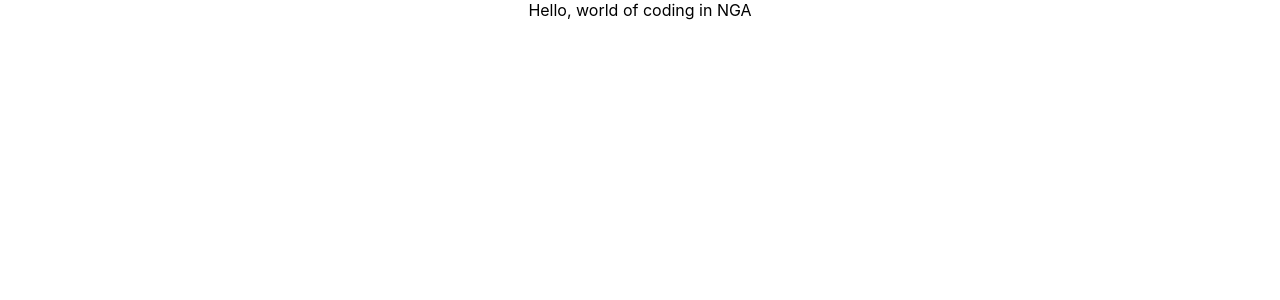
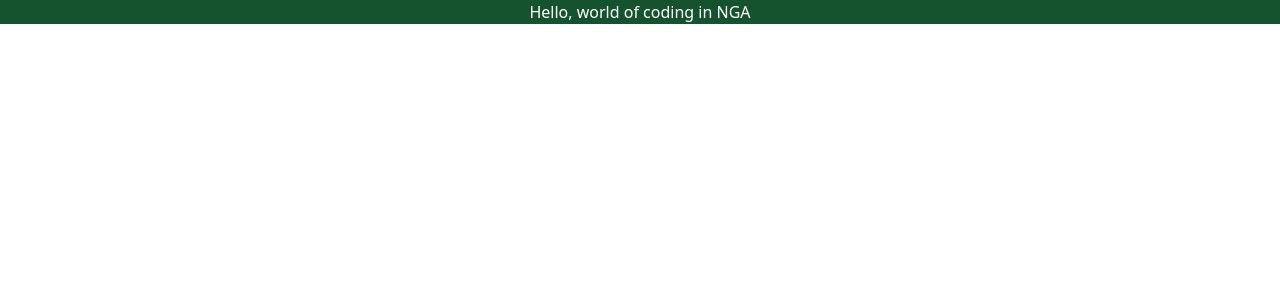
Before and after one commit to michado2019/react-admin-app, a React (Create React App) app: page / in a window 1280 px wide. Shown: the top 300 px of the page. Built offline with nearby package versions, Linux system fonts and the light colour scheme.

Commit message:
committed

```diff
--- a/package.json
+++ b/package.json
@@ -45,6 +45,9 @@
     ]
   },
   "devDependencies": {
-    "gh-pages": "^4.0.0"
+    "autoprefixer": "^10.4.8",
+    "gh-pages": "^4.0.0",
+    "postcss": "^8.4.16",
+    "tailwindcss": "^3.1.8"
   }
 }
--- /dev/null
+++ b/postcss.config.js
@@ -0,0 +1,6 @@
+module.exports = {
+  plugins: {
+    tailwindcss: {},
+    autoprefixer: {},
+  },
+}
--- a/src/index.css
+++ b/src/index.css
@@ -1,13 +1,8 @@
-body {
-  margin: 0;
-  font-family: -apple-system, BlinkMacSystemFont, 'Segoe UI', 'Roboto', 'Oxygen',
-    'Ubuntu', 'Cantarell', 'Fira Sans', 'Droid Sans', 'Helvetica Neue',
-    sans-serif;
-  -webkit-font-smoothing: antialiased;
-  -moz-osx-font-smoothing: grayscale;
+@tailwind base;
+@tailwind components;
+@tailwind utilities;
+
+
+.App{
+  @apply bg-green-900 text-white
 }
-
-code {
-  font-family: source-code-pro, Menlo, Monaco, Consolas, 'Courier New',
-    monospace;
-}
--- /dev/null
+++ b/tailwind.config.js
@@ -0,0 +1,10 @@
+/** @type {import('tailwindcss').Config} */
+module.exports = {
+  content: [
+     "./src/**/*.{js, jsx, ts, tsx}"
+  ],
+  theme: {
+    extend: {},
+  },
+  plugins: [],
+}
```
Also changed, not shown: 1 other file (tests, documents, lock files or other folders).
